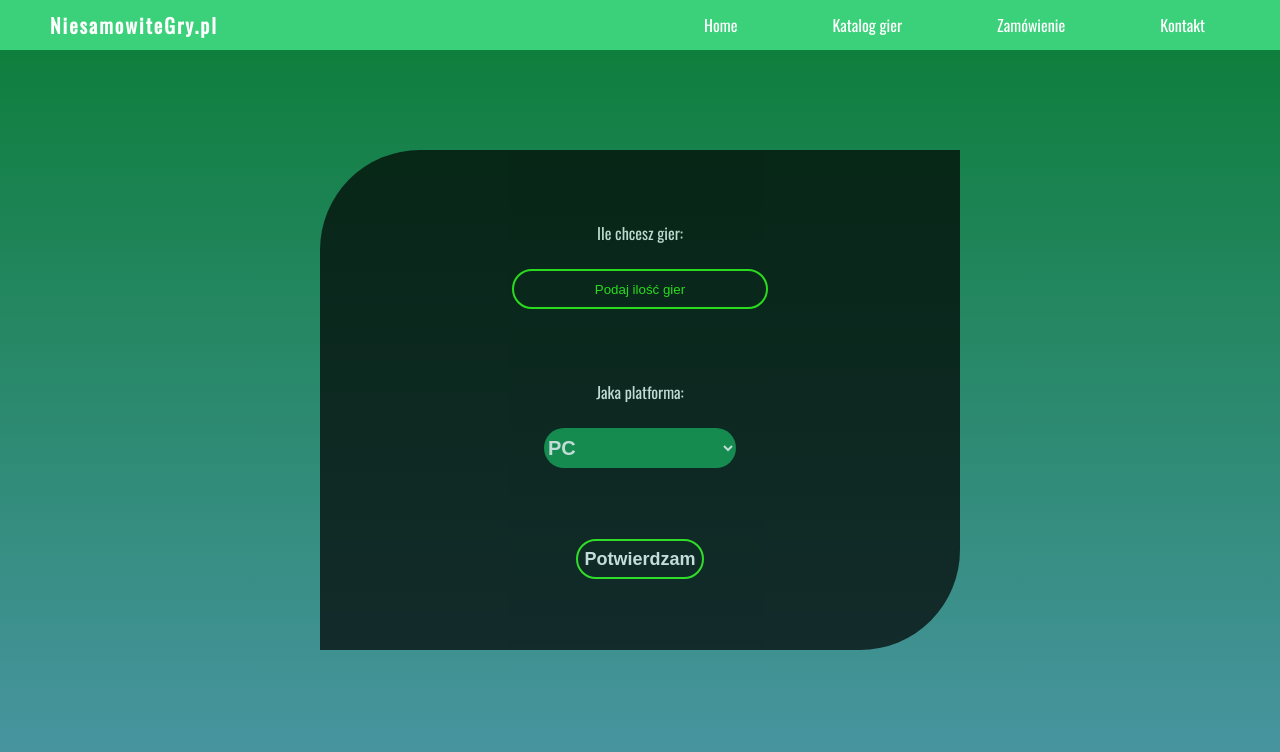
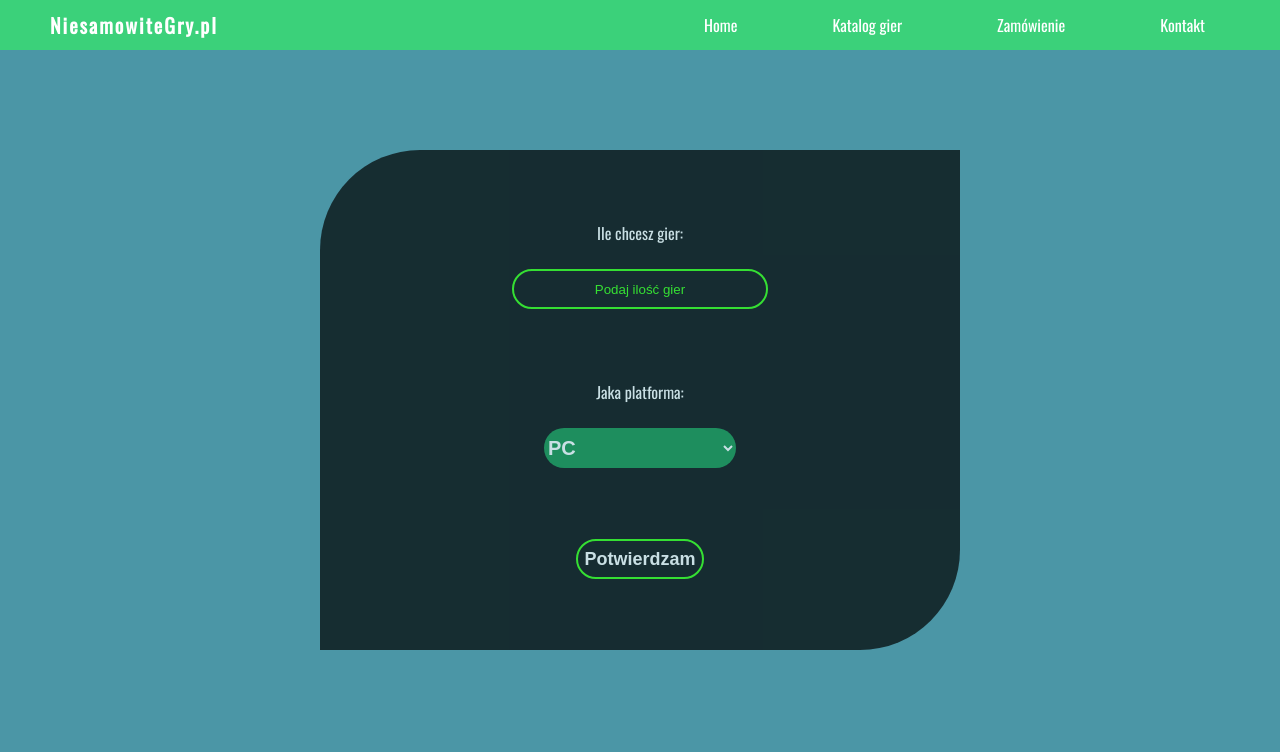
Before and after one commit to maciej790/projekt_na_zaj-cia, a plain HTML site: page formularz.html in a window 1280 px wide. Drawn offline with nearby package versions, Linux system fonts and the light colour scheme.

Commit message:
Update style.css

```diff
--- a/style/style.css
+++ b/style/style.css
@@ -285,11 +285,7 @@ header {
   width: 100%;
   min-height: 100vh;
   background: rgb(75, 150, 166);
-  background: linear-gradient(
-    0deg,
-    rgba(75, 150, 166, 1) 0%,
-    rgba(11, 125, 54, 1) 100%
-  );
+
 }
 
 form {
```
